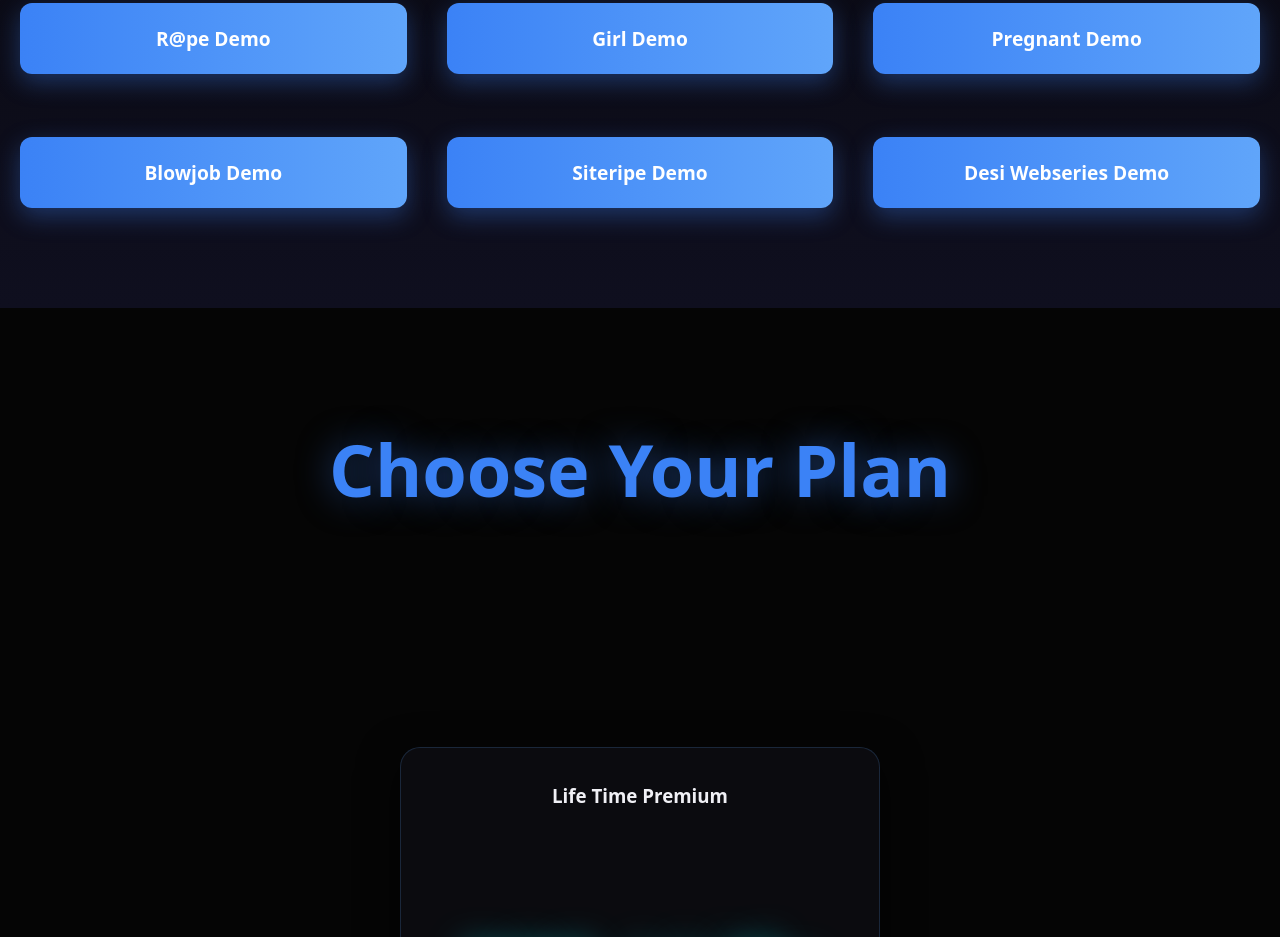
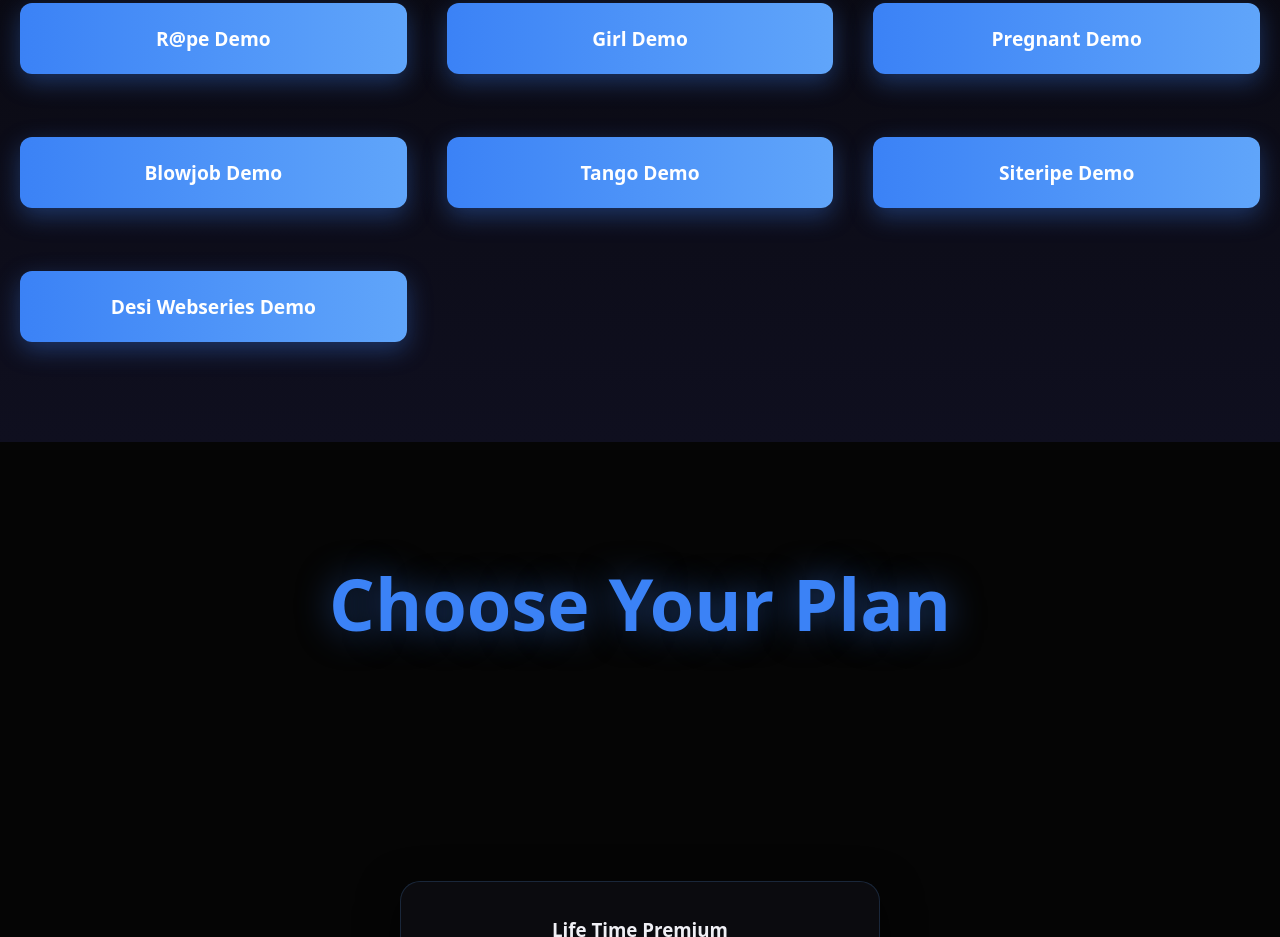
Before and after one commit to dark4u12/dark.github.io, a plain HTML site: page index.html in a window 1280 px wide. Shown: the part 1293-2230 px from the top of the page. Drawn offline with Linux system fonts and the light colour scheme.

Commit message:
Update index.html

```diff
--- a/index.html
+++ b/index.html
@@ -392,6 +392,9 @@
 
 <a href="https://t.me/dark4udemo_bot?start=BQADAQADig0AAtqEmUVxejNh68B4QhYE" class="preview-btn">Blowjob Demo</a>
 
+<a href="https://t.me/dark4udemo_bot?start=BQADAQADiQ0AAqnzsEW1ojxY41ZKfRYE" class="preview-btn">Tango Demo</a>
+
+
 <a href="https://t.me/dark4udemo_bot?start=BQADAQADIhMAArdBoUWJrZRdviuXxRYE" class="preview-btn">Siteripe Demo</a>
 
 <a href="https://t.me/dark4udemo_bot?start=BQADAQADHg8AArdBoUXGhgIwbWNiXRYE" class="preview-btn">Desi Webseries Demo</a>
```
